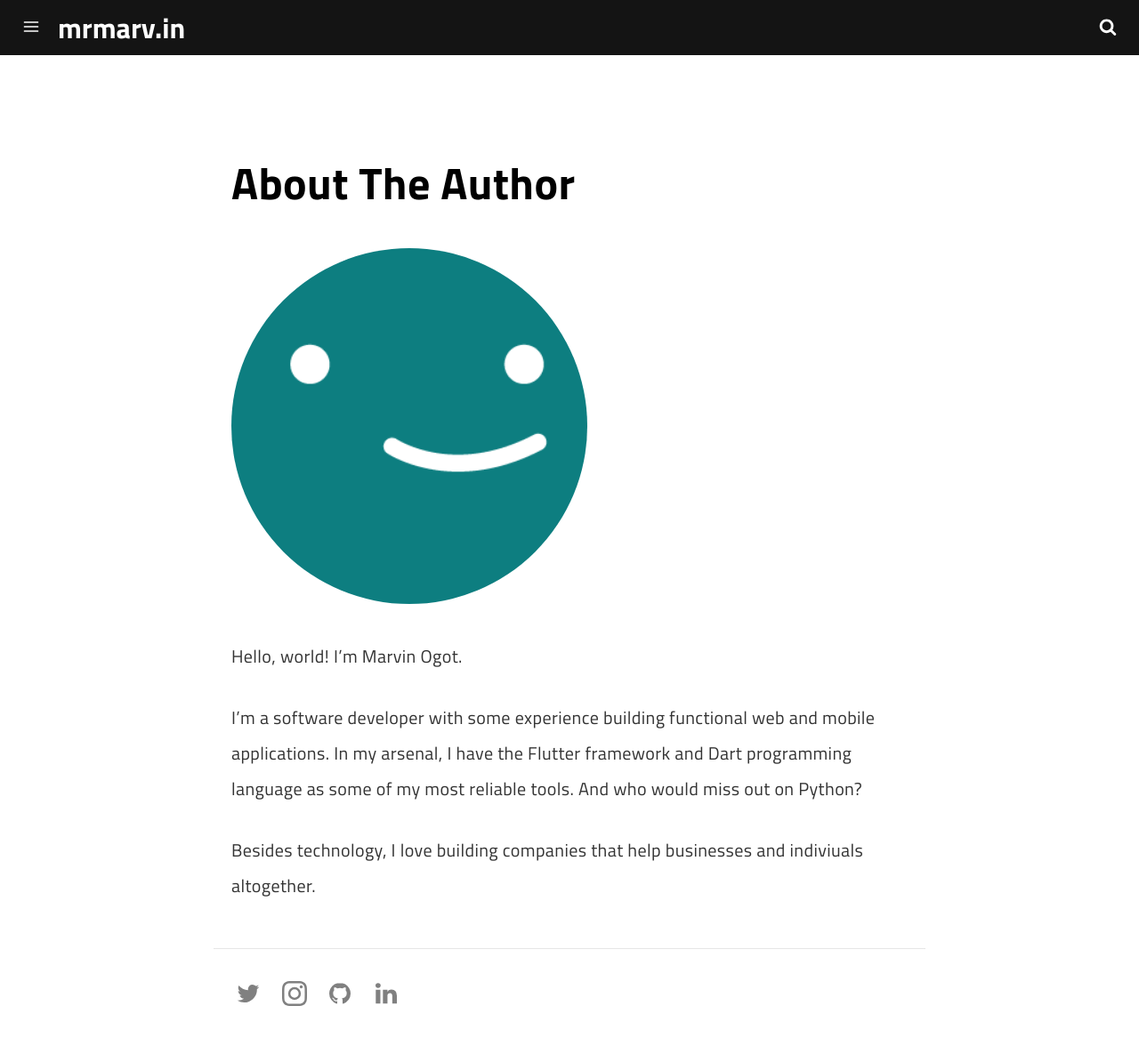
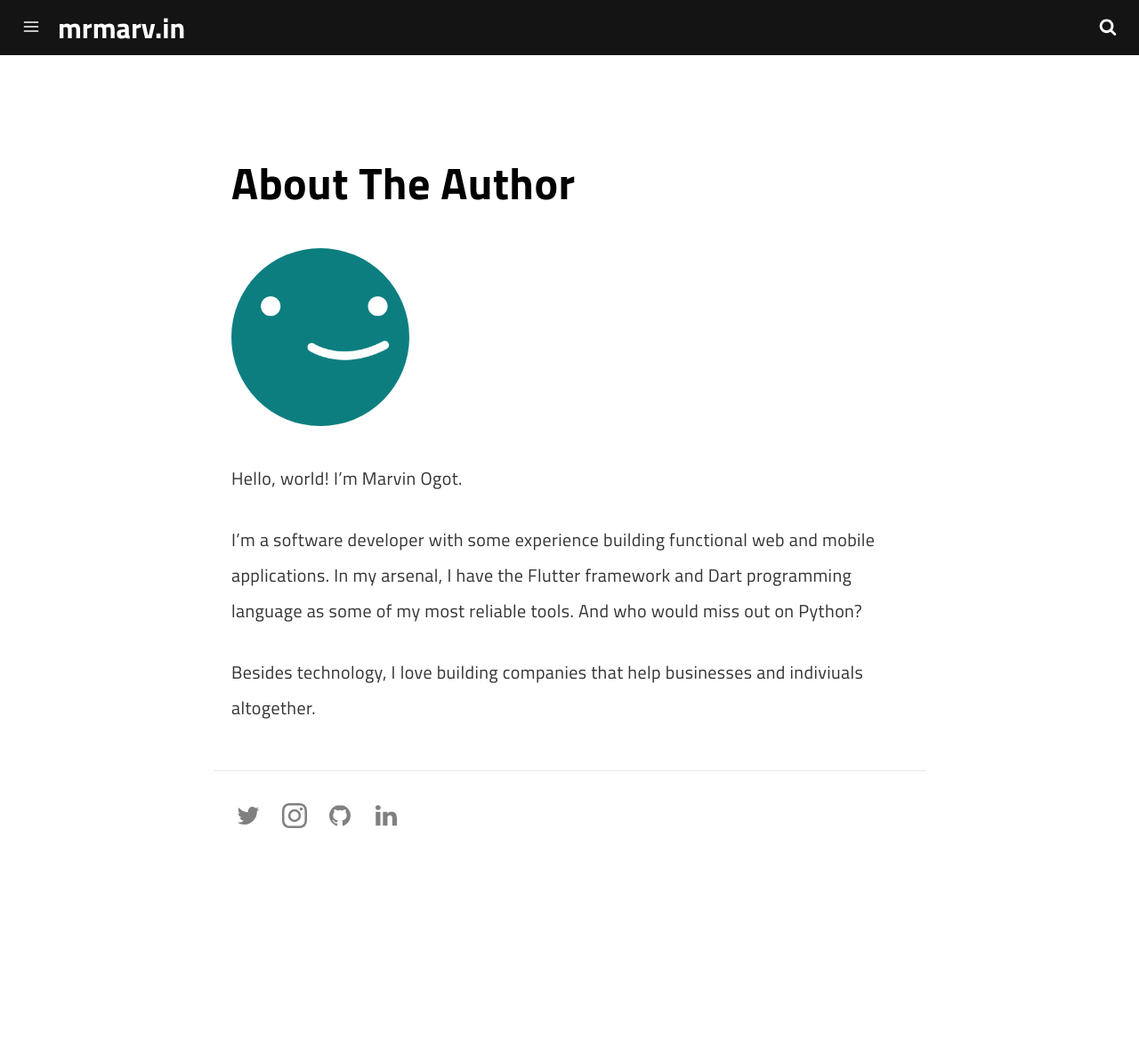
Before and after one commit to marv0/marv0.github.io, a Jekyll site: the page built from pages/about.md, in a window 1280 px wide and 1167 px high. Shown: the whole window at 89% size. Built offline with Jekyll 4.4.1, drawn with Linux system fonts in a browser that asks for light colours; a script that is not in the unit is left out.

Commit message:
Update about.md

```diff
--- a/pages/about.md
+++ b/pages/about.md
@@ -9,7 +9,7 @@
 
 # About The Author
 
-<img class="img-rounded" src="/assets/img/uploads/profile.png" alt="Marvin Ogot" width="400" align="left">
+<img class="img-rounded" src="/assets/img/uploads/profile.png" alt="Marvin Ogot" width="200" align="left">
 
 Hello, world! I'm Marvin Ogot.
 
```
